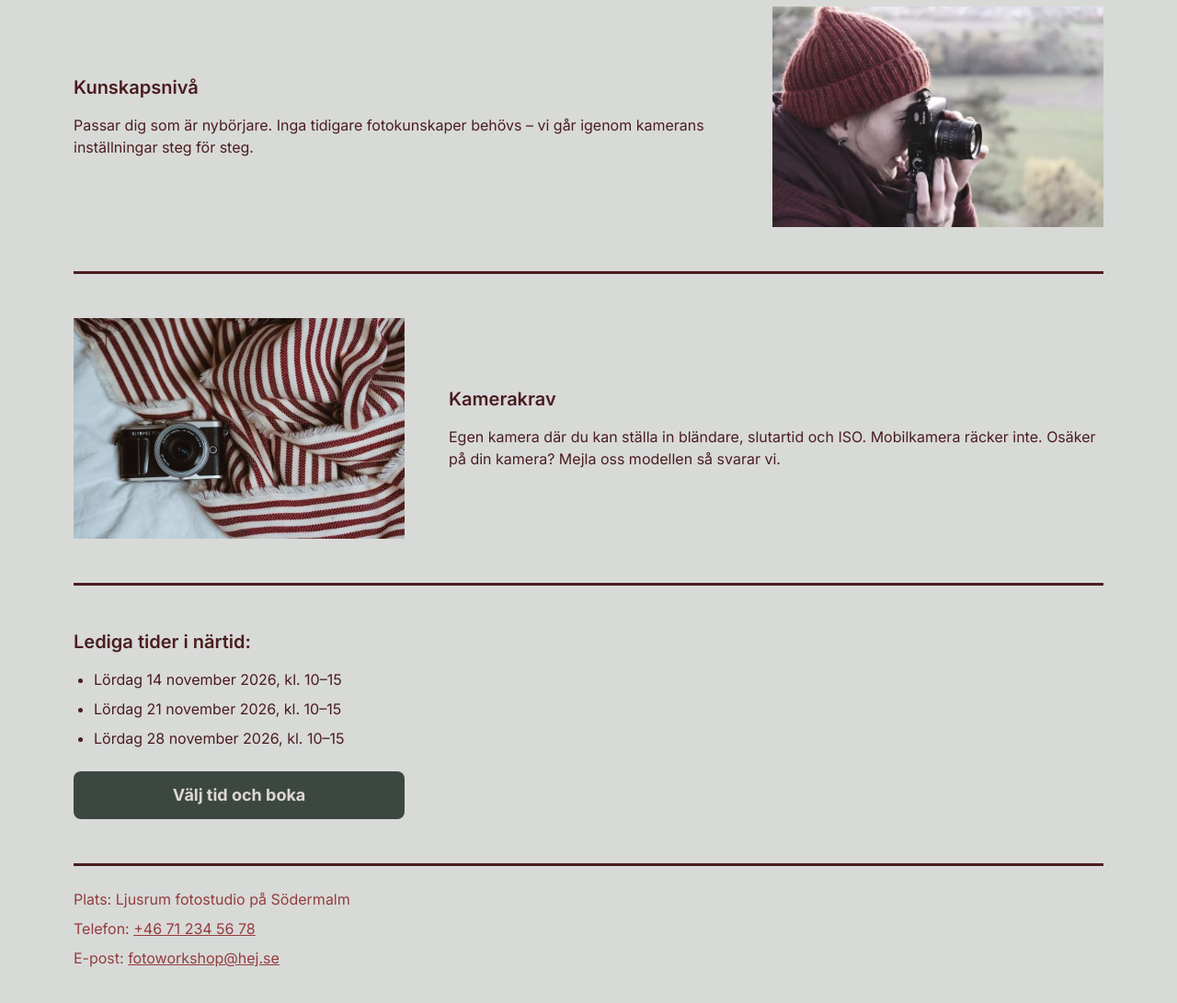
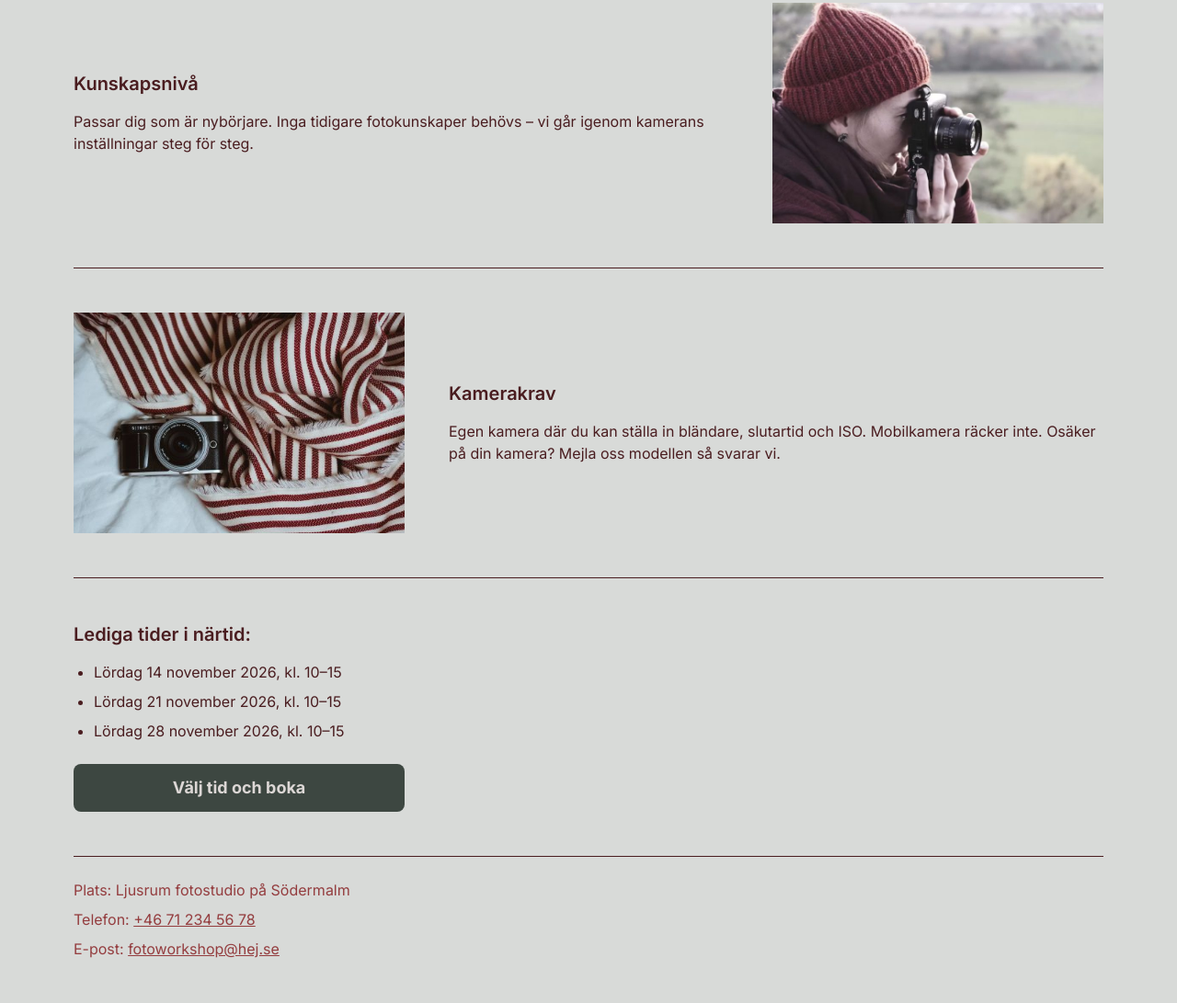
Before and after one commit to julliiannoo/Ljusrum, a plain HTML site: page ljusrum/index.html in a window 1280 px wide. Shown: the part 819-1910 px from the top of the page at 92% size. Drawn offline with Linux system fonts and the light colour scheme.

Commit message:
Tunnare avdelarlinjer: 1 px i stället för 3 px
Co-Authored-By: Claude Opus 5.5 <noreply@anthropic.com>
Claude-Session: https://claude.ai/code/session_01QV4pif3GpyzdjvWx7HVgJU

```diff
--- a/ljusrum/css/site.css
+++ b/ljusrum/css/site.css
@@ -33,7 +33,7 @@
 }
 
 /* ---------- Startsida: sektioner ---------- */
-.section { padding: var(--s3) 0; border-top: 3px solid var(--wine); }
+.section { padding: var(--s3) 0; border-top: 1px solid var(--wine); }
 .section:first-of-type { margin-top: var(--s3); }
 .section h2 { margin-bottom: var(--s2); }
 @media (min-width: 1024px) { .section { padding: var(--s4) 0; } }
@@ -63,7 +63,7 @@
 .section .btn { margin-top: var(--s3); }
 @media (min-width: 1024px) { .section .btn { max-width: 360px; } }
 
-.footer-wrap { border-top: 3px solid var(--wine); padding-top: var(--s3); }
+.footer-wrap { border-top: 1px solid var(--wine); padding-top: var(--s3); }
 
 /* ---------- Mer om kursen ---------- */
 .prose p + p { margin-top: 16px; }
--- a/ljusrum/css/styles.css
+++ b/ljusrum/css/styles.css
@@ -111,7 +111,7 @@ a { color: inherit; }
 }
 .page--narrow { max-width: calc(var(--text) + 2 * var(--pad)); }
 
-.divider { border: 0; border-top: 3px solid var(--wine); margin: 0; }
+.divider { border: 0; border-top: 1px solid var(--wine); margin: 0; }
 
 .page-title { text-align: center; }
 .page-title + .divider { margin-top: var(--s3); }
```
